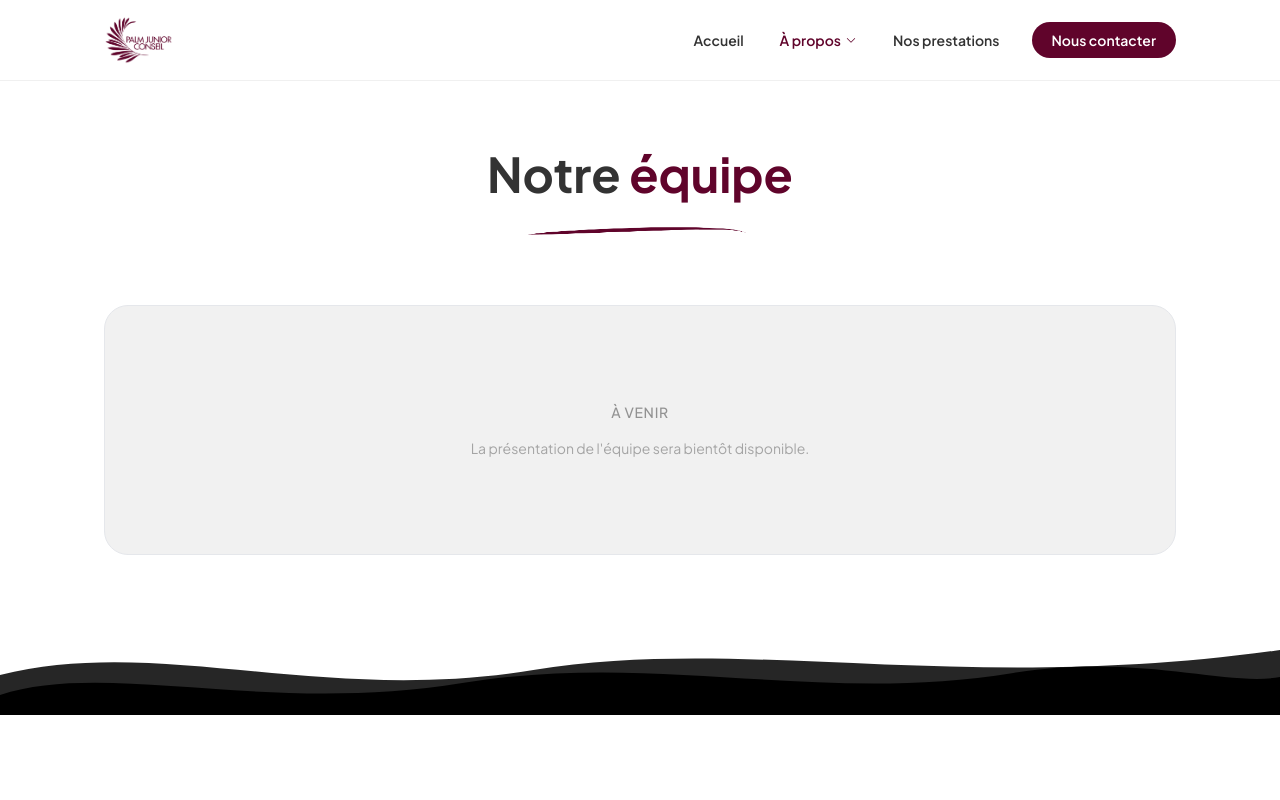
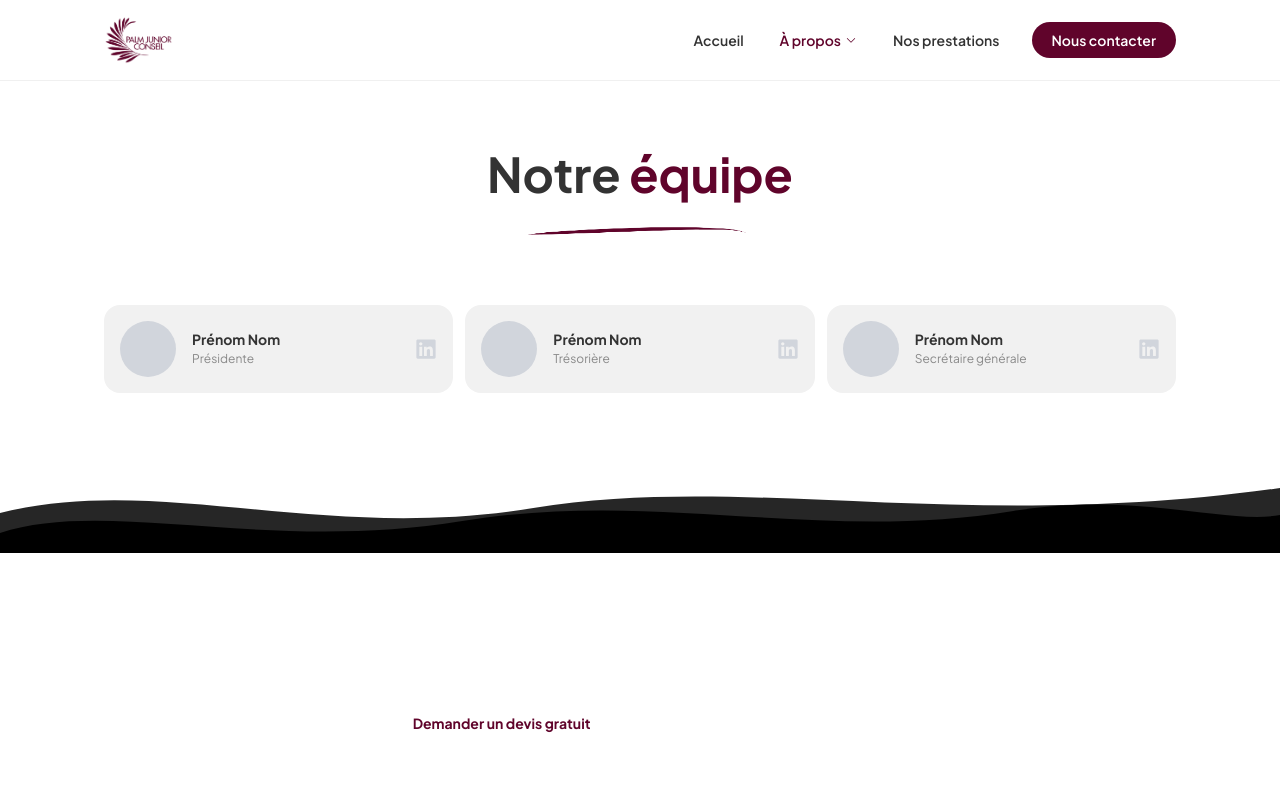
Before and after one commit to Stitchal/pjc-website, a Next.js app: page /a-propos/notre-equipe in a window 1280 px wide. Shown: the top 800 px of the page. Built offline with nearby package versions, Linux system fonts and the light colour scheme.

Commit message:
added team-page

```diff
--- a/app/a-propos/notre-equipe/page.tsx
+++ b/app/a-propos/notre-equipe/page.tsx
@@ -1,5 +1,6 @@
 import type { Metadata } from "next";
 import Image from "next/image";
+import { FaLinkedin } from "react-icons/fa";
 import CtaStrip from "@/components/CtaStrip";
 
 export const metadata: Metadata = {
@@ -13,10 +14,58 @@ export const metadata: Metadata = {
   },
 };
 
+type Member = {
+  firstName: string;
+  lastName: string;
+  role: string;
+  image: string | null;
+  linkedin: string | null;
+};
+
+const members: Member[] = [
+  { firstName: "Prénom", lastName: "Nom", role: "Présidente", image: null, linkedin: null },
+  { firstName: "Prénom", lastName: "Nom", role: "Trésorière", image: null, linkedin: null },
+  { firstName: "Prénom", lastName: "Nom", role: "Secrétaire générale", image: null, linkedin: null },
+];
+
+function MemberCard({ member }: { member: Member }) {
+  return (
+    <div className="flex items-center gap-4 bg-gray-light rounded-2xl p-4">
+      {/* Avatar */}
+      <div className="shrink-0 h-14 w-14 rounded-full overflow-hidden bg-gray-300" />
+
+      {/* Info */}
+      <div className="flex-1 min-w-0">
+        <p className="font-bold text-gray-dark text-sm leading-tight">
+          {member.firstName} {member.lastName}
+        </p>
+        <p className="text-xs text-gray-dark/55 mt-0.5">{member.role}</p>
+      </div>
+
+      {/* LinkedIn */}
+      <div className="shrink-0">
+        {member.linkedin ? (
+          <a
+            href={member.linkedin}
+            target="_blank"
+            rel="noopener noreferrer"
+            aria-label={`LinkedIn de ${member.firstName} ${member.lastName}`}
+            className="text-[#0A66C2] hover:opacity-80 transition-opacity"
+          >
+            <FaLinkedin size={22} />
+          </a>
+        ) : (
+          <FaLinkedin size={22} className="text-gray-300" aria-hidden="true" />
+        )}
+      </div>
+    </div>
+  );
+}
+
 export default function NotreEquipePage() {
   return (
     <main>
-      {/* ── Section : En-tête ── */}
+      {/* ── En-tête ── */}
       <section className="section-wrapper py-16">
         <div className="text-center mb-14">
           <h1 className="text-3xl md:text-4xl lg:text-5xl font-bold leading-tight text-gray-dark">
@@ -35,14 +84,11 @@ export default function NotreEquipePage() {
           </div>
         </div>
 
-        {/* Placeholder */}
-        <div className="flex flex-col items-center justify-center py-24 text-center gap-4 rounded-3xl border border-gray-200 bg-gray-light">
-          <p className="text-gray-dark/50 text-sm font-medium tracking-wider uppercase">
-            À venir
-          </p>
-          <p className="text-gray-dark/40 text-sm max-w-sm">
-            La présentation de l&apos;équipe sera bientôt disponible.
-          </p>
+        {/* Cartes membres */}
+        <div className="grid grid-cols-1 sm:grid-cols-2 lg:grid-cols-3 gap-3">
+          {members.map((member, i) => (
+            <MemberCard key={i} member={member} />
+          ))}
         </div>
       </section>
 
```
